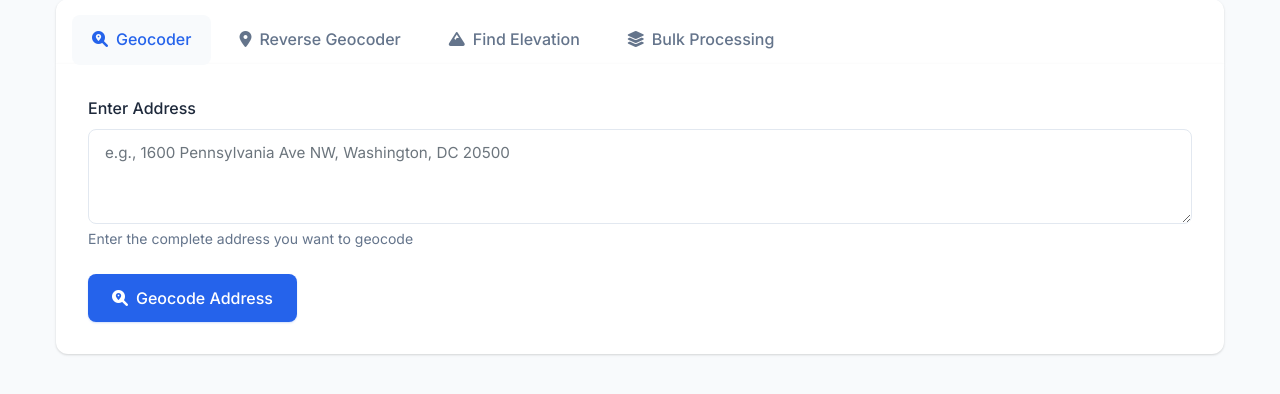
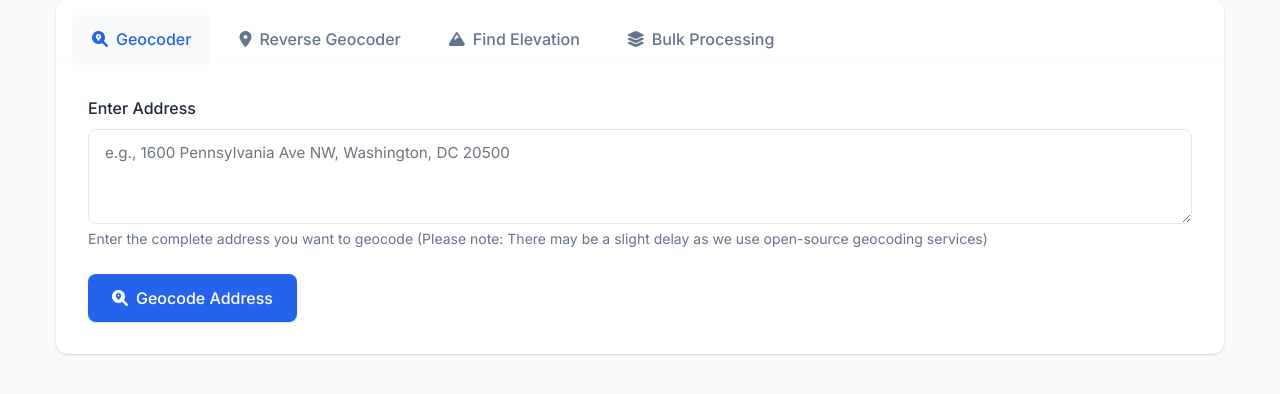
Before and after one commit to VDB11/Open-GeoServices, a Flask app: page / in a window 1280 px wide. Shown: the part 201-595 px from the top of the page. Run offline with Flask 3, Linux system fonts and the light colour scheme; some libraries are stand-ins or nearby versions.

Commit message:
Add a geocoder delay message for users

```diff
--- a/templates/index.html
+++ b/templates/index.html
@@ -344,7 +344,7 @@
                     <div class="mb-4">
                         <label for="address" class="form-label">Enter Address</label>
                         <textarea class="form-control" id="address" rows="3" placeholder="e.g., 1600 Pennsylvania Ave NW, Washington, DC 20500" required></textarea>
-                        <div class="form-text">Enter the complete address you want to geocode</div>
+                        <div class="form-text">Enter the complete address you want to geocode (Please note: There may be a slight delay as we use open-source geocoding services)</div>
                     </div>
                     <button type="submit" class="btn btn-primary">
                         <i class="fas fa-search-location icon-prefix"></i>Geocode Address
```
